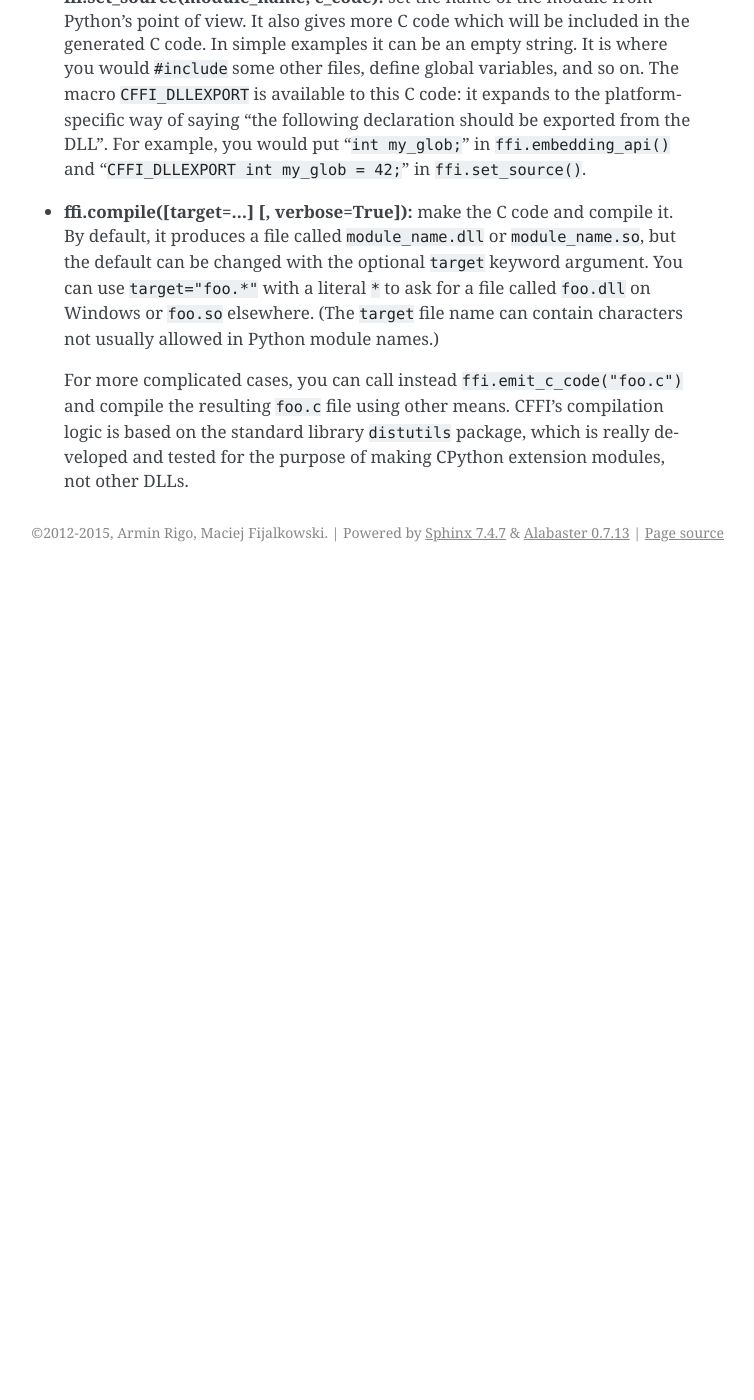
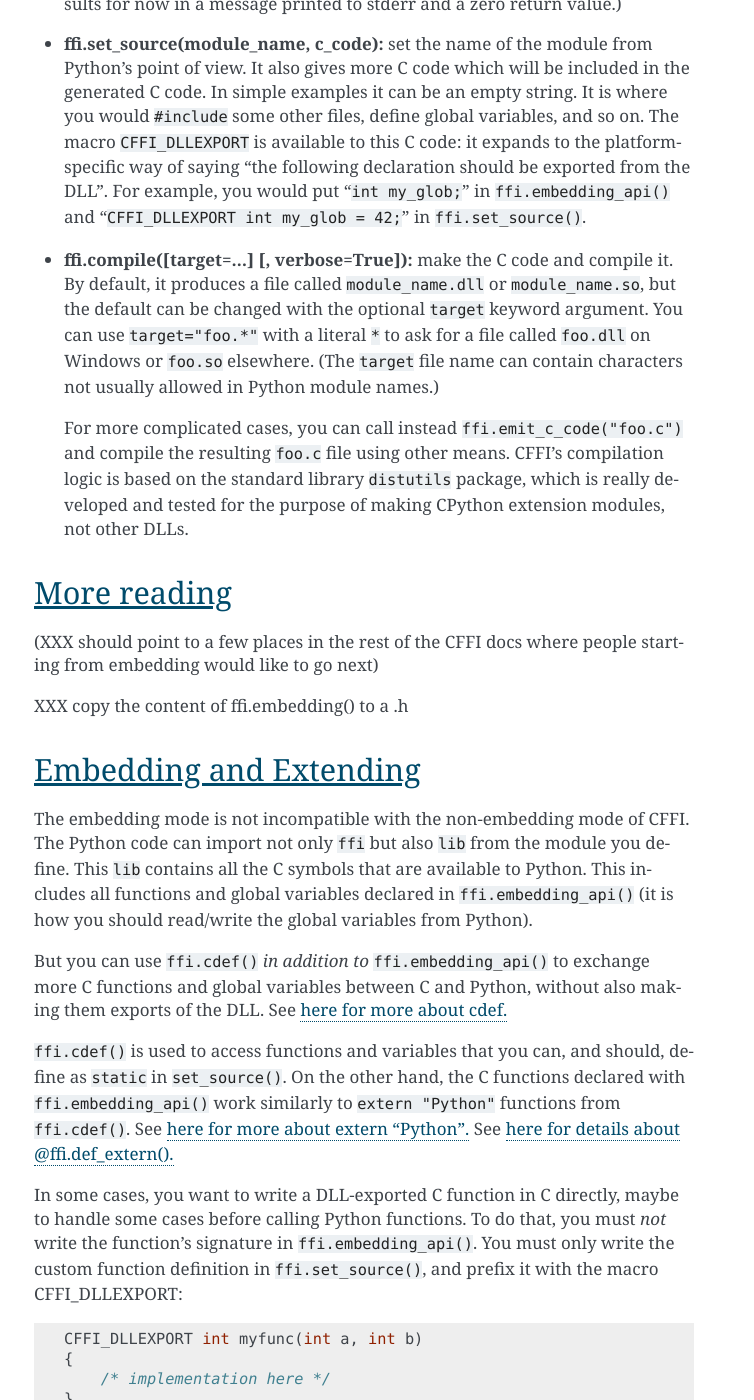
Before and after one commit to tharvik/cffi, a Sphinx documentation site: the page built from doc/source/embedding.rst, in a window 1280 px wide and 1400 px high, scrolled down 1140 px. Shown: the whole window, without its empty margins (386-1140 px from the left). Built offline with Sphinx 7.4.7, drawn with Linux system fonts in a browser that asks for light colours; before the commit the page ends 1712 px from its top, so only the background shows below that; some of the changed text lies outside the part shown.

Commit message:
more doc

```diff
--- a/doc/source/cdef.rst
+++ b/doc/source/cdef.rst
@@ -137,6 +137,8 @@ not work before version 1.2 or if ``lib`` happens to declare a name
 called ``__dict__`` (use instead ``dir(lib)``).  The same is true
 for ``lib.__class__`` before version 1.4.
 
+
+.. _cdef:
 
 ffi.cdef(): declaring types and functions
 -----------------------------------------
--- a/doc/source/embedding.rst
+++ b/doc/source/embedding.rst
@@ -77,3 +77,93 @@ platforms.  As usual, it is produced by generating some intermediate
   standard library ``distutils`` package, which is really developed
   and tested for the purpose of making CPython extension modules, not
   other DLLs.
+
+
+More reading
+------------
+
+(XXX should point to a few places in the rest of the CFFI docs where
+people starting from embedding would like to go next)
+
+XXX copy the content of ffi.embedding() to a .h
+
+
+Embedding and Extending
+-----------------------
+
+The embedding mode is not incompatible with the non-embedding mode of
+CFFI.  The Python code can import not only ``ffi`` but also ``lib``
+from the module you define.  This ``lib`` contains all the C symbols
+that are available to Python.  This includes all functions and global
+variables declared in ``ffi.embedding_api()`` (it is how you should
+read/write the global variables from Python).
+
+But you can use ``ffi.cdef()`` *in addition to*
+``ffi.embedding_api()`` to exchange more C functions and global
+variables between C and Python, without also making them exports of
+the DLL.  See `here for more about cdef.`__
+
+.. __: cdef.html#cdef
+
+``ffi.cdef()`` is used to access functions and variables that you can,
+and should, define as ``static`` in ``set_source()``.  On the other
+hand, the C functions declared with ``ffi.embedding_api()`` work
+similarly to ``extern "Python"`` functions from ``ffi.cdef()``.
+See `here for more about extern "Python".`__  See `here for details
+about @ffi.def_extern().`__
+
+.. __: using.html#extern-python
+.. __: using.html#extern-python-ref
+
+In some cases, you want to write a DLL-exported C function in C
+directly, maybe to handle some cases before calling Python functions.
+To do that, you must *not* write the function's signature in
+``ffi.embedding_api()``.  You must only write the custom function
+definition in ``ffi.set_source()``, and prefix it with the macro
+CFFI_DLLEXPORT:
+
+.. code-block:: c
+
+    CFFI_DLLEXPORT int myfunc(int a, int b)
+    {
+        /* implementation here */
+    }
+
+This function can, if it wants, invoke Python functions using the
+general mechanism of "callbacks" (technically a call from C to Python,
+although in this case it is not calling anything back): you need a
+``ffi.cdef()`` with "``extern "Python" int mycb(int);``", and then you
+can write this in ``ffi.set_source()``:
+
+.. code-block:: c
+
+    static int mycb(int);   /* the callback: forward declaration, to make
+                               it accessible from the C code that follows */
+
+    CFFI_DLLEXPORT int myfunc(int a, int b)
+    {
+        int product = a * b;   /* some custom C code */
+        return mycb(product);
+    }
+
+and then the Python initialization code needs to contain the lines:
+
+.. code-block:: python
+
+    @ffi.def_extern()
+    def mycb(x):
+        print "hi, I'm called with x =", x
+        return x * 10
+
+This ``@ffi.def_extern`` is attaching a Python function to the C
+callback ``mycb``, which in this case is not exported from the DLL.
+Nevertheless, the automatic initialization of Python occurs at this
+time, if it happens that ``mycb()`` is the first function called
+from C.  (It does not happen when ``myfunc()`` is called: this is just
+a C function, with no extra code magically inserted around it.  It
+only happens when ``myfunc()`` calls ``mycb()``.)
+
+As the above explanation hints, this is how ``ffi.embedding_api()``
+actually implements function calls that directly invoke Python code;
+we have merely decomposed it explicitly, in order to add some custom C
+code in the middle.
--- a/doc/source/using.rst
+++ b/doc/source/using.rst
@@ -602,6 +602,9 @@ useful if the logic in ``my_algo()`` is much more complex)::
             return sum;
         }
     """)
+
+
+.. _extern-python-ref:
 
 Extern "Python": reference
 ~~~~~~~~~~~~~~~~~~~~~~~~~~
```
